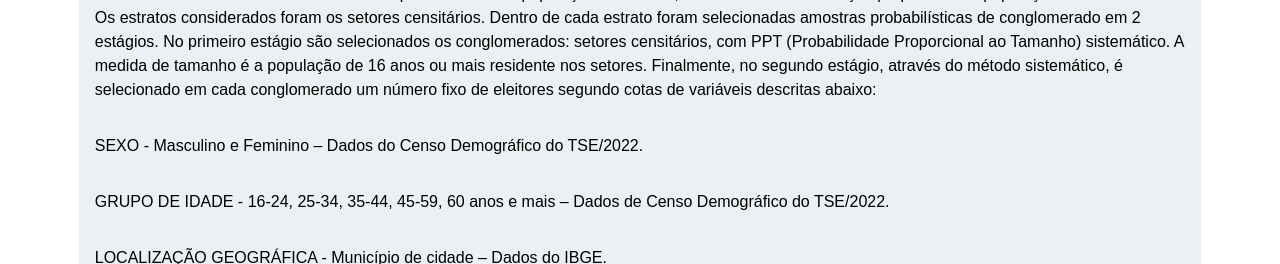
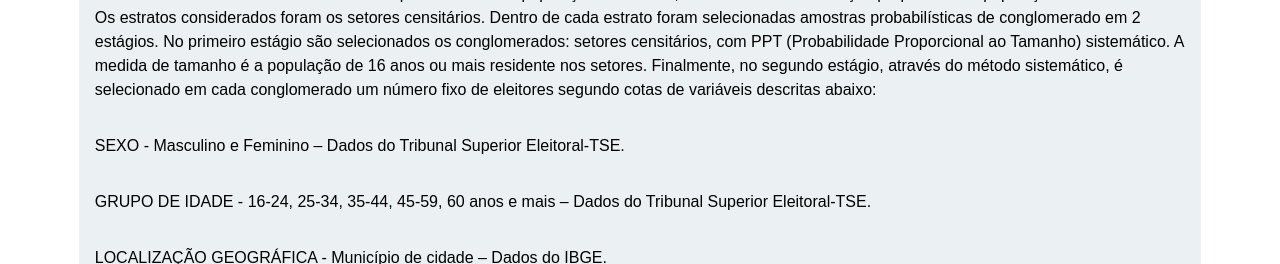
Before and after one commit to gecofever/datavox, a plain HTML site: page index.html in a window 1280 px wide. Shown: the part 1180-1444 px from the top of the page. Drawn offline with nearby package versions, Linux system fonts and the light colour scheme; a script that the page names is missing.

Commit message:
fix: change ibge to tse 3

```diff
--- a/index.html
+++ b/index.html
@@ -99,12 +99,11 @@
         </div>
 
         <p>
-          SEXO - Masculino e Feminino – Dados do Censo Demográfico do TSE/2022.
+          SEXO - Masculino e Feminino – Dados do Tribunal Superior Eleitoral-TSE.
         </p>
 
         <p>
-          GRUPO DE IDADE - 16-24, 25-34, 35-44, 45-59, 60 anos e mais – Dados de
-          Censo Demográfico do TSE/2022.
+          GRUPO DE IDADE - 16-24, 25-34, 35-44, 45-59, 60 anos e mais – Dados do Tribunal Superior Eleitoral-TSE.
         </p>
 
         <p>
```
